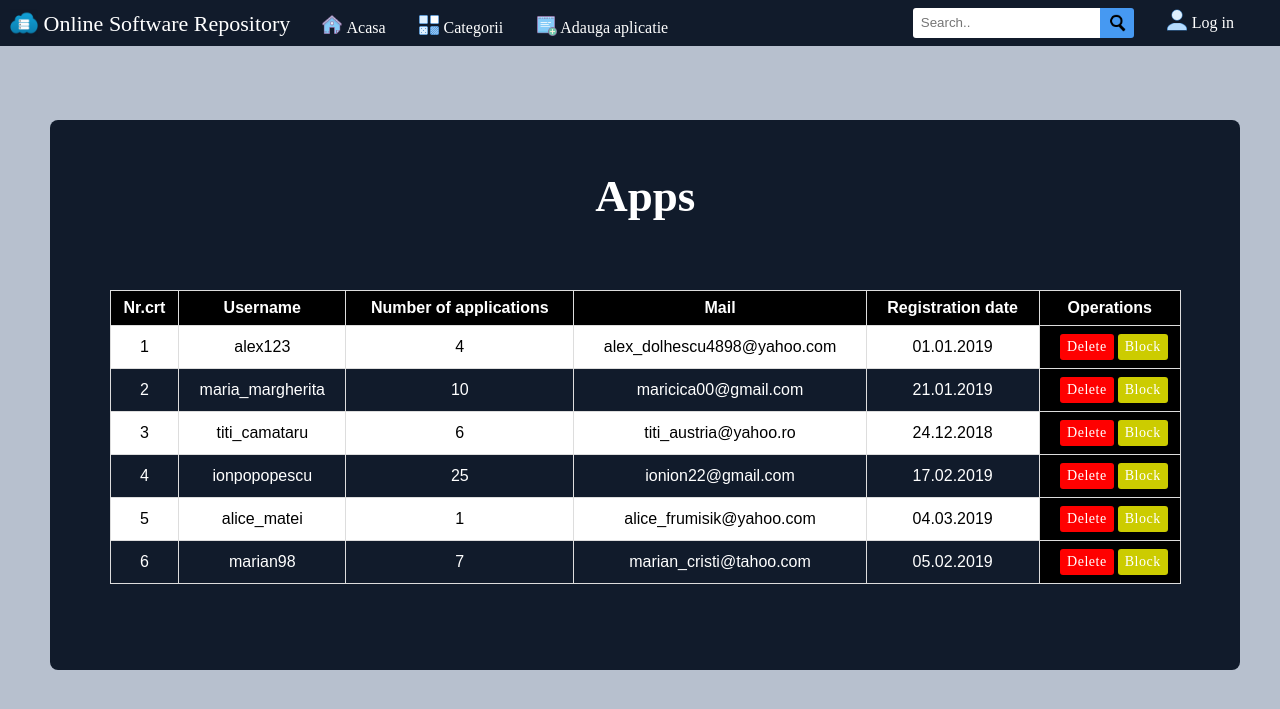
After one commit to adelin998/TW-Sofy, a PHP site: page /apps_administrator.html in a window 1280 px wide. The commit adds this page. Shown: the top 709 px of the page. Run offline with PHP 8.4, Linux system fonts and the light colour scheme.

```diff
--- /dev/null
+++ b/apps_administrator.html
@@ -0,0 +1,108 @@
+<!DOCTYPE html>
+
+	 <html>
+
+	 <head>
+
+	 <meta charset="utf-8"/>
+
+	 <title>Online Software Repository</title>
+
+	 <link rel="stylesheet" type="text/css" href="css/style.css"/>
+
+	 <link rel='icon' href="img/fav.png">
+
+	 </head>
+
+	 <body>
+
+
+	<!-- Bara de navigare -->
+			 <nav>
+			   <div class="topnav">
+		  <p class="menuTitle"><img src="img/fav.png" width="28px" height="28px" style="margin-bottom: -6px;">  Online Software Repository</p>
+		  <a href="index.html"><img src="img/home.png" width="22px" height="22px" style="margin-bottom: -3px;"> Acasa</a>
+		  <a href="index.html"><img src="img/categories.png" width="22px" height="22px" style="margin-bottom: -3px;"> Categorii</a>
+		    <a href="login.html"><img src="img/add.png" width="22px" height="22px" style="margin-bottom: -3px;"> Adauga aplicatie</a>
+		     <a href="login.html" style="float: right;margin-right: 30px;margin-top: -5px"><img src="img/user.png" width="22px" height="22px" style="margin-bottom: -3px;"> Log in</a>
+		  <form class="searchForm">
+		  <input type="text" placeholder="Search..">
+		  <button type="submit"><img src="img/searchIcon.png" width="22px" height="22px" style="margin-bottom: -3px;"></button>
+		</form>
+		</div>
+			 </nav>
+ 	<!-- Sfarsit bara de navigare -->
+
+	 <section class="sectionAdministrator">
+	 	<div class="centerAdministrator">
+	 		<div class="secTitle">
+	 			<h2>Apps</h2>
+	 		</div>
+
+	 		<table id="t01">
+			  <tr>
+			  	<th>Nr.crt</th>
+			    <th>Username</th>
+			    <th>Number of applications</th>
+			    <th>Mail</th>
+			    <th>Registration date</th>
+			    <th>Operations</th>
+			  </tr>
+			  <tr>
+			  	<td>1</td>
+			    <td>alex123</td>
+			    <td>4</td>
+			    <td>alex_dolhescu4898@yahoo.com</td>
+			    <td>01.01.2019</td>
+			    <td id="op"><input class="buttonDelete" type="button" value="Delete"> <input class="buttonBlock" type="button" value="Block"> </td>
+			  </tr>
+			  <tr>
+			  	<td>2</td>
+			    <td>maria_margherita</td>
+			    <td>10</td>
+			    <td>maricica00@gmail.com</td>
+			    <td>21.01.2019</td>
+			    <td id="op"><input class="buttonDelete" type="button" value="Delete"> <input class="buttonBlock" type="button" value="Block"> </td>
+			  </tr>
+			  <tr>
+			  	<td>3</td>
+			    <td>titi_camataru</td>
+			    <td>6</td>
+			    <td>titi_austria@yahoo.ro</td>
+			    <td>24.12.2018</td>
+			    <td id="op"><input class="buttonDelete" type="button" value="Delete"> <input class="buttonBlock" type="button" value="Block"> </td>
+			  </tr>
+			  <tr>
+			  	<td>4</td>
+			    <td>ionpopopescu</td>
+			    <td>25</td>
+			    <td>ionion22@gmail.com</td>
+			    <td>17.02.2019</td>
+			    <td id="op"><input class="buttonDelete" type="button" value="Delete"> <input class="buttonBlock" type="button" value="Block"> </td>
+			  </tr>
+			  <tr>
+			  	<td>5</td>
+			    <td>alice_matei</td>
+			    <td>1</td>
+			    <td>alice_frumisik@yahoo.com</td>
+			    <td>04.03.2019</td>
+			    <td id="op"><input class="buttonDelete" type="button" value="Delete"> <input class="buttonBlock" type="button" value="Block"> </td>
+			  </tr>
+			  <tr>
+			  	<td>6</td>
+			    <td>marian98</td>
+			    <td>7</td>
+			    <td>marian_cristi@tahoo.com</td>
+			    <td>05.02.2019</td>
+			    <td id="op"><input class="buttonDelete" type="button" value="Delete"> <input class="buttonBlock" type="button" value="Block"> </td>
+			  </tr>
+			</table>
+
+	 	</div>
+	</section>
+
+
+
+     </body>
+
+     </html>
--- a/css/style.css
+++ b/css/style.css
@@ -103,7 +103,7 @@
         height:550px;
         float:left;
         color:#fff;
-        border-radius: 8px 8px 0px 0px;
+        border-radius: 8px;
         background: #111b2b;
    	}
 
@@ -423,6 +423,41 @@
 		color: #fff;
 	}
 
+	.buttonDelete{
+		background: #FF0000;
+		cursor:pointer;
+		border: 1px #fff;
+		border-radius: 3px;
+		font-size: 14px;
+		box-sizing: border-box;
+		font-family:Gadugi;
+		padding-top:5px;
+		padding-bottom:5px;
+		padding-left:7px;
+		padding-right:7px;
+		letter-spacing:0.5px;
+		color: #fff;
+		margin-left: 10%;
+		float: left;
+	}
+
+	.buttonBlock{
+		background: #CCCC00;
+		cursor:pointer;
+		border: 1px #fff;
+		border-radius: 3px;
+		font-size: 14px;
+		box-sizing: border-box;
+		font-family:Gadugi;
+		padding-top:5px;
+		padding-bottom:5px;
+		padding-left:7px;
+		padding-right:7px;
+		letter-spacing:0.5px;
+		color: #fff;
+		margin: 0 auto;
+	}
+
 	.buttonRegister{
 		background: #1a3663;
 		cursor:pointer;
@@ -455,8 +490,17 @@
 		transition: 0.7s;
 	}
 
+	.buttonDelete:hover{
+		opacity: .80;
+		color: #8B0000;
+		transition: 0.7s;
+	}
 
-
+	.buttonBlock:hover{
+		opacity: .80;
+		color: #808000;
+		transition: 0.7s;
+	}
 
 	.buttonRegister:hover{
 		opacity: .80;
@@ -468,3 +512,35 @@
 		width: 100%;
 		text-align: center;
 	}
+
+	table {
+	  font-family: arial, sans-serif;
+	  border-collapse: collapse;
+	  width: 90%;
+	  margin: 0 auto;
+	  margin-top: -2.7%;
+	}
+
+	td, th {
+	  border: 1px solid #dddddd;
+	  text-align: center;
+	  padding: 8px;
+	}
+
+	table#t01 tr:nth-child(odd) {
+  	 background-color: #white;
+	}
+
+	table#t01 tr:nth-child(even) {
+	 background-color: #fff;
+	 color:black;
+	}
+
+	table#t01 th {
+	  background-color: black;
+	  color: white;
+	}
+
+	td#op{
+		background-color: black;
+	}
```
Also changed, not shown: administrator.html (+5 -5 lines), inregistrare.html (+4 -4 lines), login.html (+5 -5 lines), users_administrator.html (added, +108 -0 lines). Lines whose indentation alone changed are shown as unchanged.
